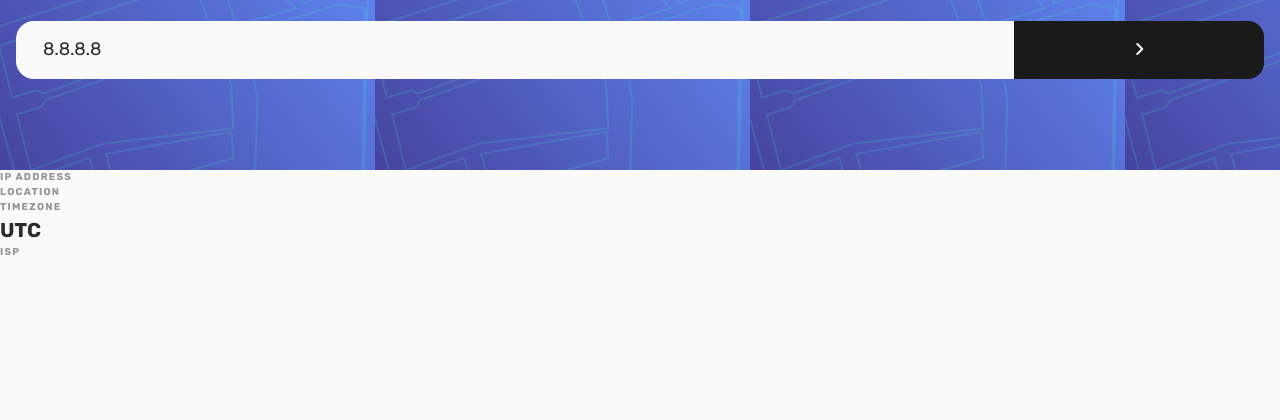
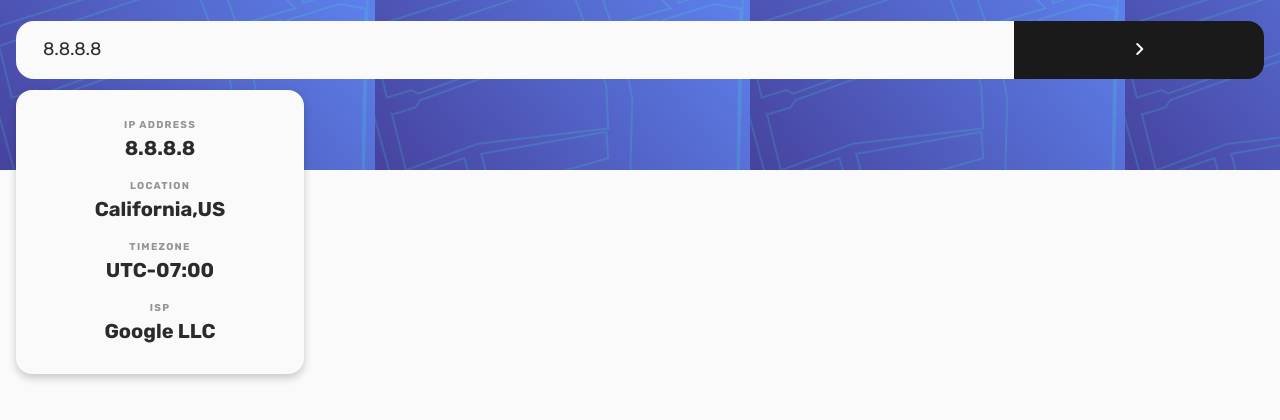
Before and after one commit to yMeeraki/ip-address-tracker, a website built with Vite: page index.html in a window 1280 px wide. Shown: the part 70-490 px from the top of the page. Built offline with nearby package versions, Linux system fonts and the light colour scheme; no server answers.

Commit message:
Update information card with IP address, location, timezone, and ISP details

```diff
--- a/index.html
+++ b/index.html
@@ -34,16 +34,19 @@
     <section class="information-card">
       <div>
         <h6>IP Address</h6>
+        <p>8.8.8.8</p>
       </div>
       <div>
         <h6>Location</h6>
+        <p><span>California</span>,<span>US</span></p>
       </div>
       <div>
         <h6>Timezone</h6>
-        <p>UTC<span></span></p>
+        <p>UTC<span>-07:00</span></p>
       </div>
       <div>
         <h6>ISP</h6>
+        <p>Google LLC</p>
       </div>
     </section>
     <main></main>
--- a/src/style/components/_information-card.css
+++ b/src/style/components/_information-card.css
@@ -1,4 +1,15 @@
 .information-card {
+  position: absolute;
+  top: 10em;
+  left: 1em;
+  display: grid;
+  grid-template-columns: 1fr;
+  gap: 1em 0;
+  padding: 1.75em;
+  width: 288px;
+  background: var(--white-color);
+  border-radius: 1em;
+  box-shadow: 0 4px 8px 0 rgba(0, 0, 0, 0.2);
 }
 
 h6 {
@@ -7,10 +18,12 @@ h6 {
   letter-spacing: var(--information-letter-spacing);
   color: var(--information-label-color);
   text-transform: uppercase;
+  text-align: center;
 }
 
 p {
   font-size: var(--information-values-size);
   font-weight: var(--information-weight);
   color: var(--information-values-color);
+  text-align: center;
 }
```
